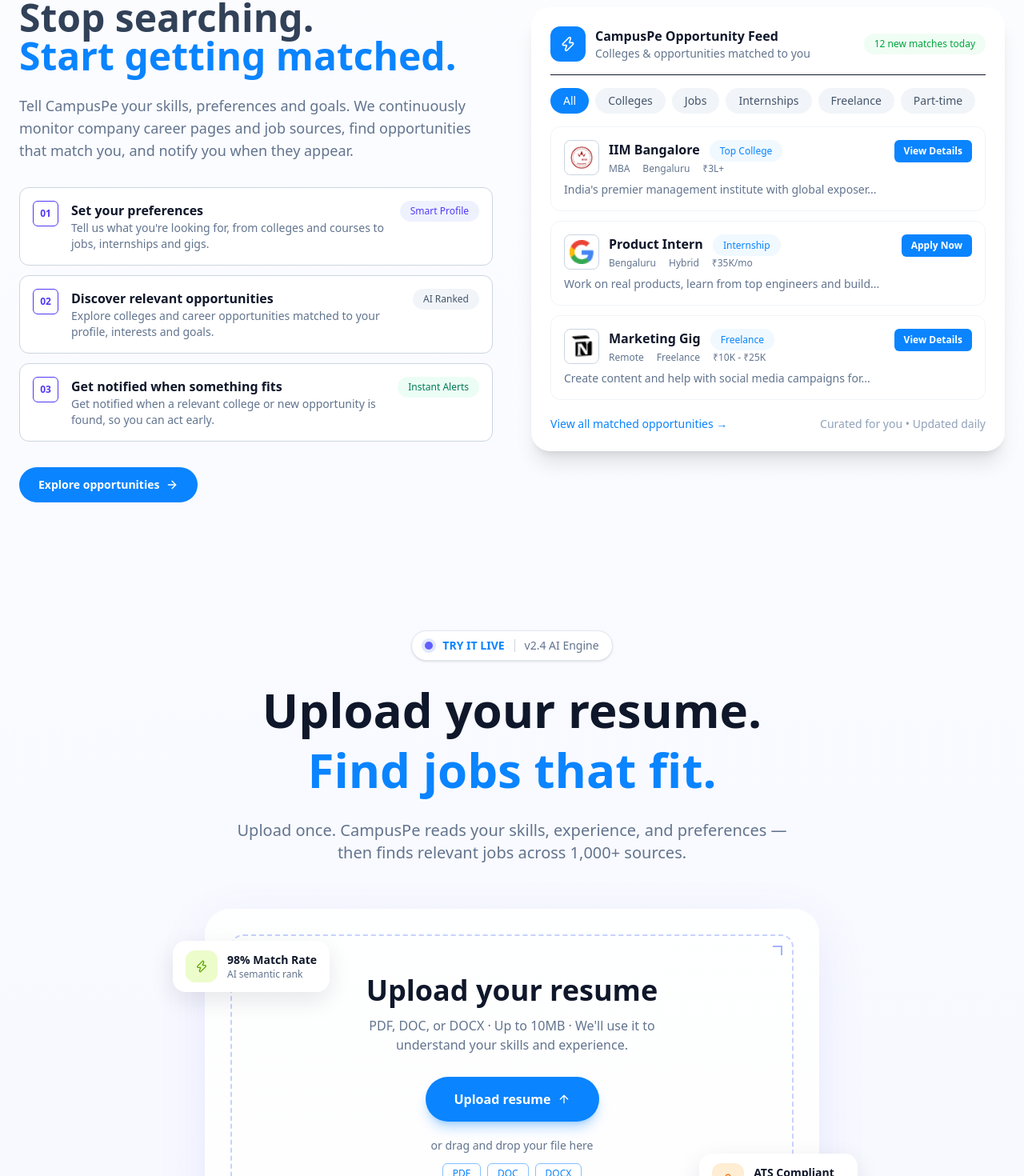
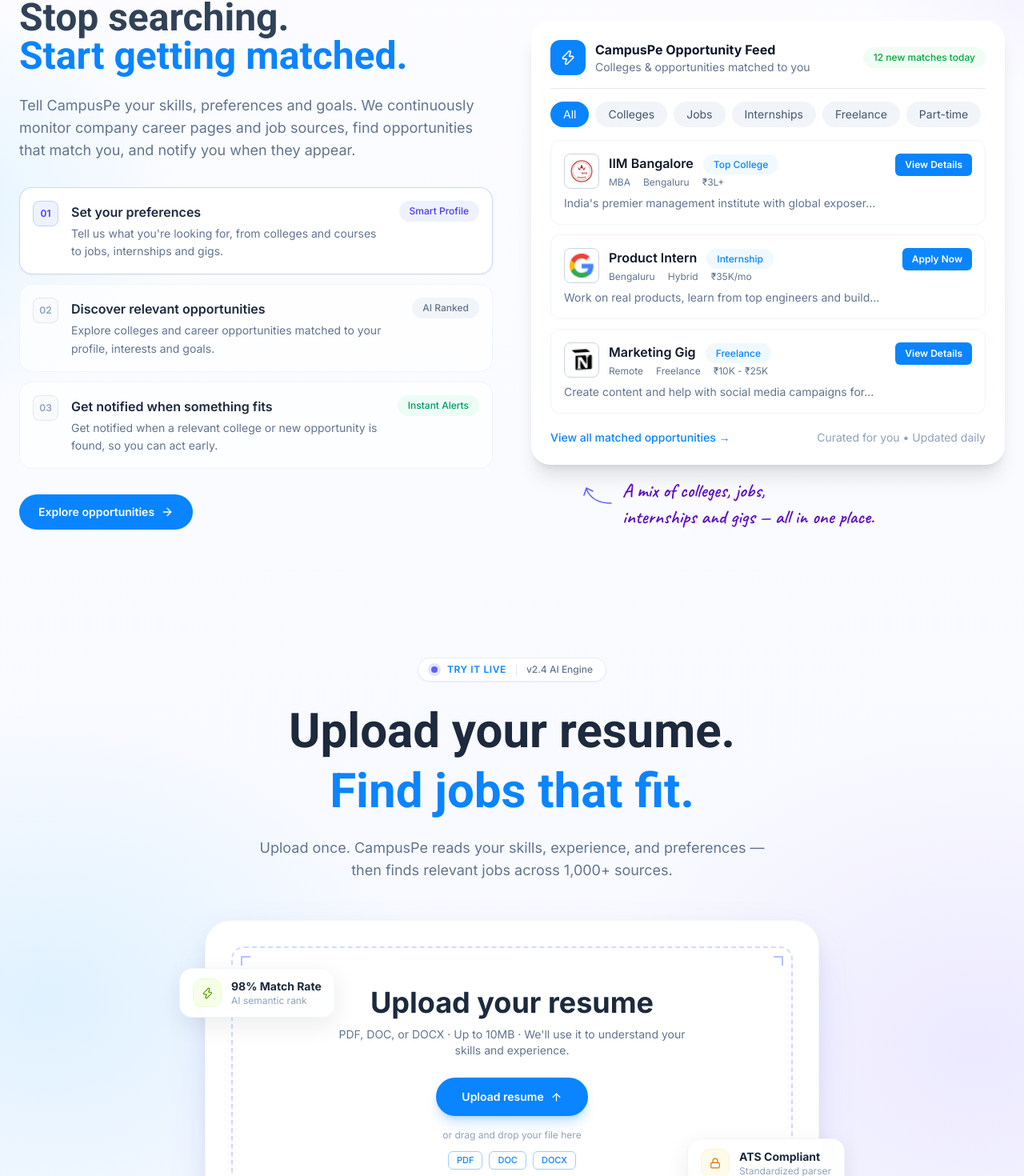
Before and after one commit to susovan777/Career-Pe, a Next.js app: page / in a window 1280 px wide. Shown: the part 1260-2730 px from the top of the page at 80% size. Built offline with nearby package versions, Linux system fonts and the light colour scheme.

Commit message:
Updated Sections

```diff
--- a/src/app/globals.css
+++ b/src/app/globals.css
@@ -4,6 +4,7 @@
   --color-brand: #0a84ff;
   --color-ink: #0f172a;
   --font-sans: var(--font-inter), system-ui, sans-serif;
+  --font-hand: var(--font-caveat), cursive;
   --font-heading: var(--font-roboto), system-ui, sans-serif;
 
   --animate-marquee: marquee 30s linear infinite;
--- a/src/app/layout.tsx
+++ b/src/app/layout.tsx
@@ -1,5 +1,5 @@
 import type { Metadata } from "next";
-import { Inter, Roboto } from "next/font/google";
+import { Inter, Roboto, Caveat } from "next/font/google";
 import "./globals.css";
 
 const inter = Inter({ subsets: ["latin"], variable: "--font-inter" });
@@ -7,6 +7,11 @@
   subsets: ["latin"],
   weight: ["500", "700", "900"],
   variable: "--font-roboto",
+});
+const caveat = Caveat({
+  subsets: ["latin"],
+  weight: ["500", "600"],
+  variable: "--font-caveat",
 });
 
 export const metadata: Metadata = {
@@ -20,12 +25,11 @@
   children: React.ReactNode;
 }) {
   return (
-    <html lang="en">
-      <body
-        className={`${inter.variable} ${roboto.variable} font-sans antialiased`}
-      >
-        {children}
-      </body>
+    <html
+      lang="en"
+      className={`${inter.variable} ${roboto.variable} ${caveat.variable}`}
+    >
+      <body className="font-sans antialiased">{children}</body>
     </html>
   );
 }
--- a/src/components/Hero.tsx
+++ b/src/components/Hero.tsx
@@ -344,7 +344,7 @@
               <I size={22} />
             </span>
             <div className="text-left">
-              <p className="font-heading text-3xl font-bold">{v}</p>
+              <p className="font-serif text-3xl font-bold">{v}</p>
               <p className="text-sm">{l}</p>
             </div>
           </div>
--- a/src/components/Sections.tsx
+++ b/src/components/Sections.tsx
@@ -55,20 +55,26 @@
     d: "Tell us what you're looking for, from colleges and courses to jobs, internships and gigs.",
     tag: "Smart Profile",
     tagClass: "bg-indigo-50 text-indigo-600",
+    badgeClass: "bg-indigo-50 border-indigo-200 text-indigo-600",
+    cardClass: "border-indigo-200/90 bg-white shadow-xs",
   },
   {
     n: "02",
     t: "Discover relevant opportunities",
     d: "Explore colleges and career opportunities matched to your profile, interests and goals.",
     tag: "AI Ranked",
-    tagClass: "bg-slate-100 text-slate-600",
+    tagClass: "bg-slate-100 text-slate-500",
+    badgeClass: "bg-slate-50 border-slate-200 text-slate-400",
+    cardClass: "border-slate-100 bg-white/70",
   },
   {
     n: "03",
     t: "Get notified when something fits",
     d: "Get notified when a relevant college or new opportunity is found, so you can act early.",
     tag: "Instant Alerts",
-    tagClass: "bg-emerald-50 text-emerald-700",
+    tagClass: "bg-emerald-50 text-emerald-600",
+    badgeClass: "bg-slate-50 border-slate-200 text-slate-400",
+    cardClass: "border-slate-100 bg-white/70",
   },
 ];
 
@@ -101,7 +107,15 @@
 
 export function Discovery() {
   return (
-    <Section className="grid items-center gap-12 lg:grid-cols-2">
+    <Section className="relative isolate grid items-center gap-12 lg:grid-cols-2">
+      <div
+        aria-hidden
+        className="pointer-events-none absolute left-1/2 top-0 -z-10 h-full w-[125%] -translate-x-1/2"
+        style={{
+          background:
+            "radial-gradient(35% 45% at 0% 45%, rgba(186,230,253,.45), transparent 70%), radial-gradient(38% 42% at 100% 0%, rgba(221,214,254,.60), transparent 70%)",
+        }}
+      />
       <div>
         <Eyebrow>01 • Opportunity Discovery</Eyebrow>
         <h2 className="mt-6 text-5xl font-bold text-slate-700">
@@ -120,16 +134,22 @@
           {steps.map((s) => (
             <div
               key={s.n}
-              className="flex gap-4 rounded-xl border border-slate-300 bg-white p-4"
+              className={`flex items-start gap-4 rounded-2xl border p-4 transition-all duration-200 ${s.cardClass}`}
             >
-              <span className="grid size-8 shrink-0 place-items-center rounded-md border text-xs font-semibold text-indigo-600">
+              <span
+                className={`grid size-8 shrink-0 place-items-center rounded-lg border text-xs font-semibold ${s.badgeClass}`}
+              >
                 {s.n}
               </span>
-              <div className="flex-1">
-                <p className="font-semibold">{s.t}</p>
-                <p className="text-sm text-slate-500">{s.d}</p>
+              <div className="flex-1 pt-0.5">
+                <p className="font-semibold text-slate-800">{s.t}</p>
+                <p className="mt-1 text-sm text-slate-500 leading-relaxed">
+                  {s.d}
+                </p>
               </div>
-              <Pill className={`h-fit border-transparent ${s.tagClass}`}>
+              <Pill
+                className={`h-fit shrink-0 border-transparent text-xs font-medium ${s.tagClass}`}
+              >
                 {s.tag}
               </Pill>
             </div>
@@ -142,8 +162,8 @@
         </Btn>
       </div>
 
-      <div className="rounded-3xl bg-white p-6 shadow-xl">
-        <div className="flex items-center gap-3 border-b pb-4">
+      <div className="relative rounded-3xl bg-white p-6 shadow-xl">
+        <div className="flex items-center gap-3 border-b border-slate-200 pb-4">
           <span className="grid size-11 place-items-center rounded-xl bg-brand text-white">
             <Zap size={20} />
           </span>
@@ -217,6 +237,36 @@
             Curated for you • Updated daily
           </span>
         </div>
+
+        <div className="absolute left-16 top-full mt-4 hidden items-start gap-3 md:flex">
+          <svg
+            width="38"
+            height="28"
+            viewBox="0 0 38 28"
+            fill="none"
+            aria-hidden
+            className="mt-2 text-indigo-500"
+          >
+            <path
+              d="M36 24 C24 24 10 20 5 6"
+              stroke="currentColor"
+              strokeWidth="1.6"
+              strokeLinecap="round"
+            />
+            <path
+              d="M2 14 L5 5 L13 9"
+              stroke="currentColor"
+              strokeWidth="1.6"
+              strokeLinecap="round"
+              strokeLinejoin="round"
+            />
+          </svg>
+          <p className="font-hand text-2xl font-semibold leading-snug text-violet-800">
+            A mix of colleges, jobs,
+            <br />
+            internships and gigs — all in one place.
+          </p>
+        </div>
       </div>
     </Section>
   );
@@ -227,26 +277,26 @@
     t: "Resume analyzed",
     s: "Ready in 4s",
     dot: true,
-    text: "text-green-600",
-    box: "border-green-200 bg-green-50 text-green-600",
+    text: "text-emerald-600",
+    iconBox: "bg-emerald-50 text-emerald-600 border-emerald-100",
   },
   {
     t: "Skills matched",
     s: "Deep taxonomy",
-    text: "text-indigo-600",
-    box: "border-indigo-200 bg-indigo-50 text-indigo-600",
+    text: "text-blue-600",
+    iconBox: "bg-blue-50 text-blue-600 border-blue-100",
   },
   {
     t: "Experience matched",
     s: "Contextual seniority",
-    text: "text-violet-600",
-    box: "border-violet-200 bg-violet-50 text-violet-600",
+    text: "text-purple-600",
+    iconBox: "bg-purple-50 text-purple-600 border-purple-100",
   },
   {
     t: "1,000+ sources searched",
     s: "Real-time aggregators",
-    text: "text-brand",
-    box: "border-sky-200 bg-sky-50 text-brand",
+    text: "text-sky-600",
+    iconBox: "bg-sky-50 text-sky-600 border-sky-100",
   },
 ];
 
@@ -264,84 +314,117 @@
   className: string;
 }) => (
   <div
-    className={`absolute hidden items-center gap-3 rounded-2xl bg-white px-4 py-3 z-5 text-left shadow-[0_10px_30px_rgba(15,23,42,.1)] md:flex ${className}`}
+    className={`absolute hidden items-center gap-3 rounded-2xl border border-slate-100 bg-white/95 px-4 py-3 z-10 text-left shadow-[0_10px_30px_rgba(15,23,42,0.08)] backdrop-blur-xs md:flex ${className}`}
   >
-    <span className={`grid size-10 place-items-center rounded-xl ${tone}`}>
+    <span
+      className={`grid size-9 place-items-center rounded-xl border ${tone}`}
+    >
       {icon}
     </span>
     <div>
-      <p className="text-sm font-bold">{title}</p>
-      <p className="text-xs text-slate-500">{sub}</p>
+      <p className="text-sm font-bold text-slate-800">{title}</p>
+      <p className="text-xs text-slate-400">{sub}</p>
     </div>
   </div>
 );
 
 const corners = [
-  "top-3 left-3 border-t-2 border-l-2",
-  "top-3 right-3 border-t-2 border-r-2",
-  "bottom-3 left-3 border-b-2 border-l-2",
-  "bottom-3 right-3 border-b-2 border-r-2",
+  "top-2.5 left-2.5 border-t-2 border-l-2",
+  "top-2.5 right-2.5 border-t-2 border-r-2",
+  "bottom-2.5 left-2.5 border-b-2 border-l-2",
+  "bottom-2.5 right-2.5 border-b-2 border-r-2",
 ];
 
 export function ResumeUpload() {
   return (
-    <Section className="text-center">
-      <span className="inline-flex items-center gap-3 rounded-full border border-slate-200 bg-white px-4 py-2 text-sm shadow-sm">
-        <i className="size-2.5 rounded-full bg-indigo-500 ring-4 ring-indigo-100" />
-        <b className="font-semibold uppercase text-brand">Try it live</b>
-        <span className="h-4 w-px bg-slate-300" />
+    <Section className="relative isolate text-center">
+      {/* ── Background Glow Effect (Sky Blue Left, Lavender Purple Right) ── */}
+      <div
+        aria-hidden
+        className="pointer-events-none absolute left-1/2 top-1/2 -z-10 h-[115%] w-[130%] -translate-x-1/2 -translate-y-1/2"
+        style={{
+          background:
+            "radial-gradient(40% 45% at 15% 50%, rgba(186,230,253,0.40), transparent 70%), radial-gradient(42% 50% at 85% 55%, rgba(221,214,254,0.45), transparent 70%)",
+        }}
+      />
+
+      {/* Pill Badge */}
+      <span className="inline-flex items-center gap-3 rounded-full border border-slate-200/80 bg-white/90 px-4 py-1.5 text-xs font-medium shadow-xs">
+        <i className="size-2 rounded-full bg-indigo-500 ring-4 ring-indigo-100" />
+        <b className="font-semibold uppercase tracking-wider text-brand">
+          Try it live
+        </b>
+        <span className="h-3.5 w-px bg-slate-200" />
         <span className="text-slate-500">v2.4 AI Engine</span>
       </span>
 
-      <h2 className="mt-6 text-5xl font-extrabold leading-tight md:text-6xl">
+      {/* Heading */}
+      <h2 className="mt-6 text-5xl font-bold leading-tight text-slate-800 md:text-6xl">
         Upload your resume.
         <br />
         <span className="text-brand">Find jobs that fit.</span>
       </h2>
-      <p className="mx-auto mt-6 max-w-3xl text-lg text-slate-500 md:text-xl">
+
+      {/* Subheading */}
+      <p className="mx-auto mt-5 max-w-2xl text-base text-slate-500 md:text-lg">
         Upload once. CampusPe reads your skills, experience, and preferences —
-        <br className="hidden md:block" /> then finds relevant jobs across
+        <br className="hidden sm:inline" /> then finds relevant jobs across
         1,000+ sources.
       </p>
 
-      <div className="relative mx-auto mt-14 max-w-3xl">
+      {/* Main Upload Box Area */}
+      <div className="relative mx-auto mt-12 max-w-3xl">
+        {/* Left Floating Chip */}
         <Chip
-          className="-left-10 top-10"
-          tone="bg-lime-100 text-lime-600"
-          icon={<Zap size={16} />}
+          className="-left-8 top-15"
+          tone="bg-lime-50 text-lime-600 border-lime-100"
+          icon={<Zap size={15} />}
           title="98% Match Rate"
           sub="AI semantic rank"
         />
+
+        {/* Right Floating Chip */}
         <Chip
-          className="-right-12 bottom-14"
-          tone="bg-orange-100 text-orange-500"
+          className="-right-8 bottom-15"
+          tone="bg-amber-50 text-amber-600 border-amber-100"
           icon={<Lock size={14} />}
           title="ATS Compliant"
           sub="Standardized parser"
         />
 
-        <label className="block cursor-pointer rounded-4xl bg-white/90 p-8 shadow-[0_20px_60px_rgba(99,102,241,.12)]">
-          <div className="relative rounded-2xl border-2 border-dashed border-indigo-200 px-6 py-12">
+        {/* Main Upload Box */}
+        <label className="block cursor-pointer rounded-4xl border border-slate-100 bg-white p-6 shadow-[0_20px_60px_-15px_rgba(99,102,241,0.20),0_10px_25px_-5px_rgba(15,23,42,0.08)] transition-shadow duration-300 hover:shadow-[0_25px_70px_-12px_rgba(99,102,241,0.28),0_12px_30px_-5px_rgba(15,23,42,0.12)] md:p-8">
+          <div className="relative rounded-2xl border-2 border-dashed border-indigo-200/80 px-6 py-10 sm:py-12">
             {corners.map((c) => (
-              <i key={c} className={`absolute size-3 border-indigo-300 ${c}`} />
+              <i
+                key={c}
+                className={`absolute size-3 border-indigo-300/80 ${c}`}
+              />
             ))}
-            <p className="text-4xl font-bold">Upload your resume</p>
-            <p className="mx-auto mt-3 max-w-md text-slate-500">
+
+            <p className="text-3xl font-bold text-slate-800 sm:text-4xl">
+              Upload your resume
+            </p>
+            <p className="mx-auto mt-2.5 max-w-md text-xs text-slate-500 sm:text-sm">
               PDF, DOC, or DOCX · Up to 10MB · We'll use it to understand your
               skills and experience.
             </p>
-            <span className="mt-7 inline-flex items-center gap-2 rounded-full bg-brand px-9 py-4 font-semibold text-white shadow-lg shadow-brand/30">
-              Upload resume <ArrowUp size={16} />
+
+            <span className="mt-6 inline-flex items-center gap-2 rounded-full bg-brand px-8 py-3.5 text-sm font-semibold text-white shadow-lg shadow-brand/25 transition-transform hover:scale-102">
+              Upload resume <ArrowUp size={15} />
             </span>
+
             <input type="file" accept=".pdf,.doc,.docx" className="sr-only" />
-            <p className="mt-5 text-sm text-slate-500">
+
+            <p className="mt-4 text-xs text-slate-400">
               or drag and drop your file here
             </p>
+
             <div className="mt-3 flex justify-center gap-2">
               {["PDF", "DOC", "DOCX"].map((f) => (
                 <span
                   key={f}
-                  className="rounded-md border border-brand/50 px-3 py-1 text-xs font-medium text-brand"
+                  className="rounded-md border border-brand/40 px-2.5 py-0.5 text-[11px] font-medium text-brand"
                 >
                   {f}
                 </span>
@@ -351,31 +434,30 @@
         </label>
       </div>
 
-      <div className="mx-auto mt-10 flex max-w-6xl flex-col gap-4 lg:flex-row lg:items-stretch lg:gap-0">
-        {checks.map((c, i) => (
-          <Fragment key={c.t}>
-            {i > 0 && (
-              <span className="hidden h-px w-6 shrink-0 self-center bg-slate-200 lg:block" />
-            )}
-            <div className="flex flex-1 items-center gap-4 rounded-2xl border border-slate-100 bg-white p-3 text-left shadow-sm">
+      {/* ── 4 Feature Cards Across Bottom ── */}
+      <div className="mx-auto mt-10 grid max-w-5xl gap-4 sm:grid-cols-2 lg:grid-cols-4">
+        {checks.map((c) => (
+          <div
+            key={c.t}
+            className="flex items-center gap-3.5 rounded-2xl border border-slate-100 bg-white p-4 text-left shadow-xs transition-shadow hover:shadow-sm"
+          >
             <span
-                className={`grid size-11 shrink-0 place-items-center rounded-xl border ${c.box}`}
+              className={`grid size-10 shrink-0 place-items-center rounded-xl border ${c.iconBox}`}
             >
-                <Check size={18} />
+              <Check size={17} strokeWidth={2.4} />
             </span>
             <div>
-                <p className="font-semibold leading-snug">{c.t}</p>
+              <p className="text-sm font-semibold text-slate-800">{c.t}</p>
               <p
                 className={`flex items-center gap-1.5 text-xs font-medium ${c.text}`}
               >
                 {c.dot && (
-                    <i className="size-1.5 rounded-full bg-green-500" />
+                  <i className="size-1.5 rounded-full bg-emerald-500" />
                 )}
                 {c.s}
               </p>
             </div>
           </div>
-          </Fragment>
         ))}
       </div>
     </Section>
```
Lines whose indentation alone changed are shown as unchanged.
